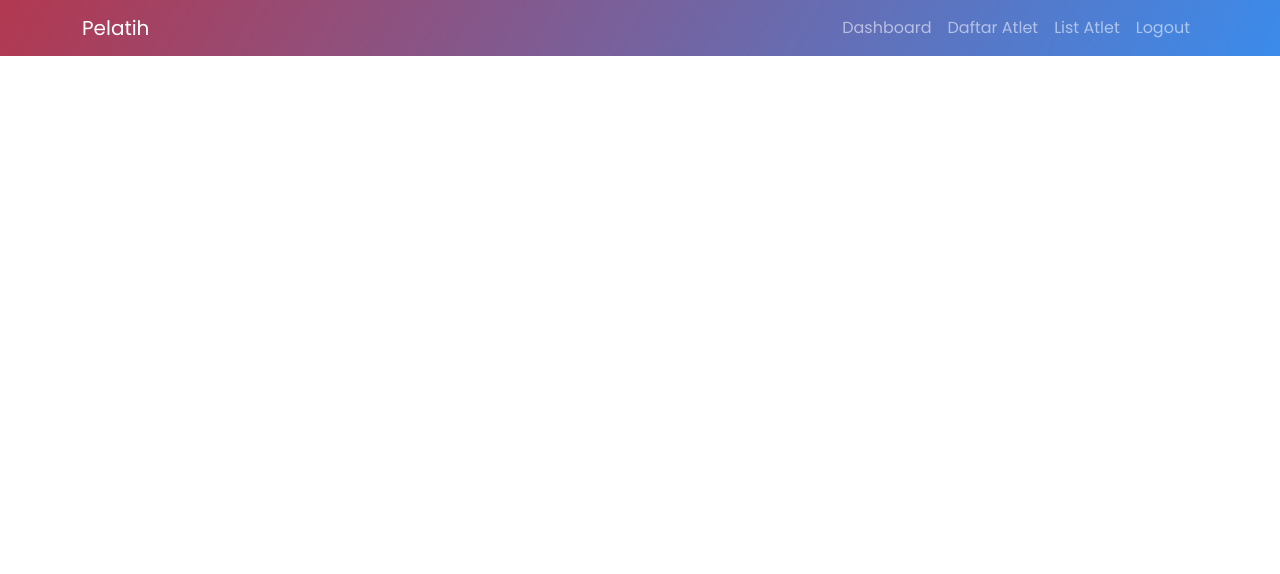
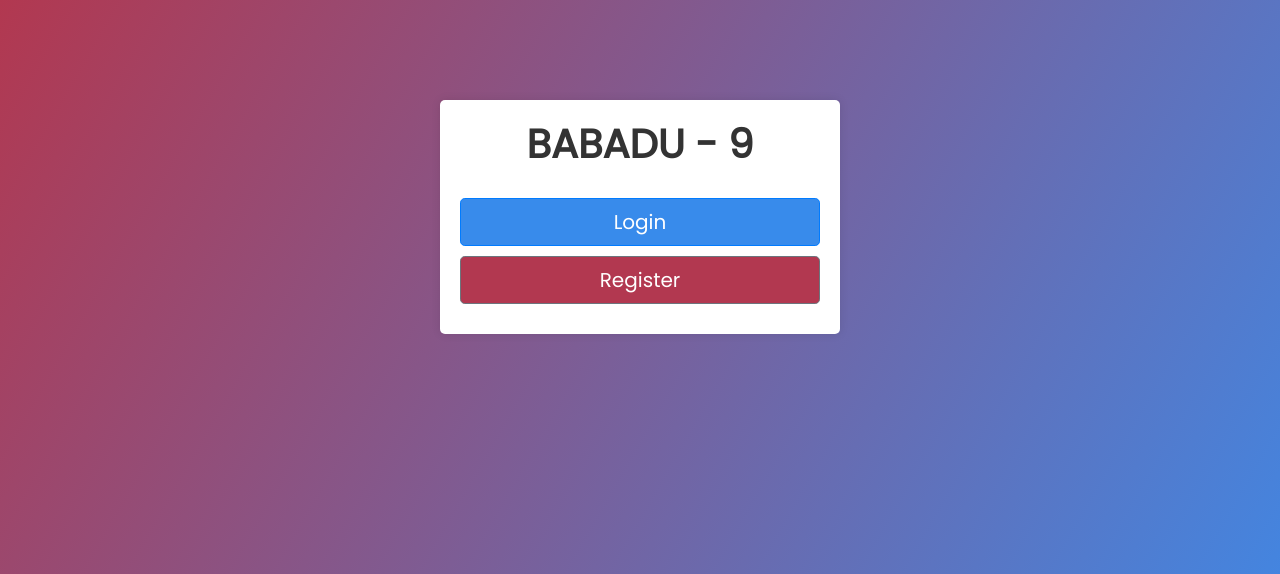
Before and after one commit to symphonycellis/basdaat, a Django app: page / in a window 1280 px wide. Shown: the top 574 px of the page. Run offline with Django 4.2, Linux system fonts and the light colour scheme; some libraries are stand-ins or nearby versions.

Commit message:
Symphony edit halaman login

```diff
--- a/example_app/templates/index.html
+++ b/example_app/templates/index.html
@@ -8,5 +8,5 @@
 
 {% block content %}
 <!-- UNTUK MENUNJUKKAN PAGE GANTI SAJA DI DALAM KUTIPNYA NAMA FILE HTMLNYA -->
-{% include 'navbar_pelatih.html' %}
+{% include 'login.html' %}
 {% endblock content %}
--- a/example_app/templates/login.html
+++ b/example_app/templates/login.html
@@ -3,11 +3,17 @@
 <head>
   <meta charset="UTF-8">
   <meta name="viewport" content="width=device-width, initial-scale=1.0">
-  <title>BABADU - &lt;KODE KELOMPOK&gt;</title>
+  <title>BABADU - 9</title>
   <link rel="stylesheet" href="https://maxcdn.bootstrapcdn.com/bootstrap/4.5.2/css/bootstrap.min.css">
   <style>
+    @import url('https://fonts.googleapis.com/css2?family=Poppins:wght@400&display=swap');
+
     body {
-      background-color: #f2f2f2;
+      background: linear-gradient(120deg, #b23850, #3b8beb);
+      background-attachment: fixed;
+      background-size: cover;
+      background-repeat: no-repeat;
+      font-family: 'Poppins', sans-serif;
     }
 
     .login-container {
@@ -30,14 +36,24 @@
       width: 100%;
       margin-bottom: 10px;
     }
+
+    .btn-login {
+      background: #388beb;
+      color: #fff;
+    }
+
+    .btn-register {
+      background:#b23850;
+      color: #fff;
+    }
   </style>
 </head>
 <body>
   <div class="container">
     <div class="login-container">
-      <h1>BABADU - &lt;KODE KELOMPOK&gt;</h1>
-      <a href="#" class="btn btn-primary btn-lg btn-block login-btn">Login</a>
-      <a href="#" class="btn btn-secondary btn-lg btn-block login-btn">Register</a>
+      <h1><strong>BABADU - 9</strong></h1>
+      <a href="#" class="btn btn-primary btn-lg btn-block login-btn btn-login">Login</a>
+      <a href="#" class="btn btn-secondary btn-lg btn-block login-btn btn-register">Register</a>
     </div>
   </div>
   <script src="https://maxcdn.bootstrapcdn.com/bootstrap/4.5.2/js/bootstrap.min.js"></script>
```
